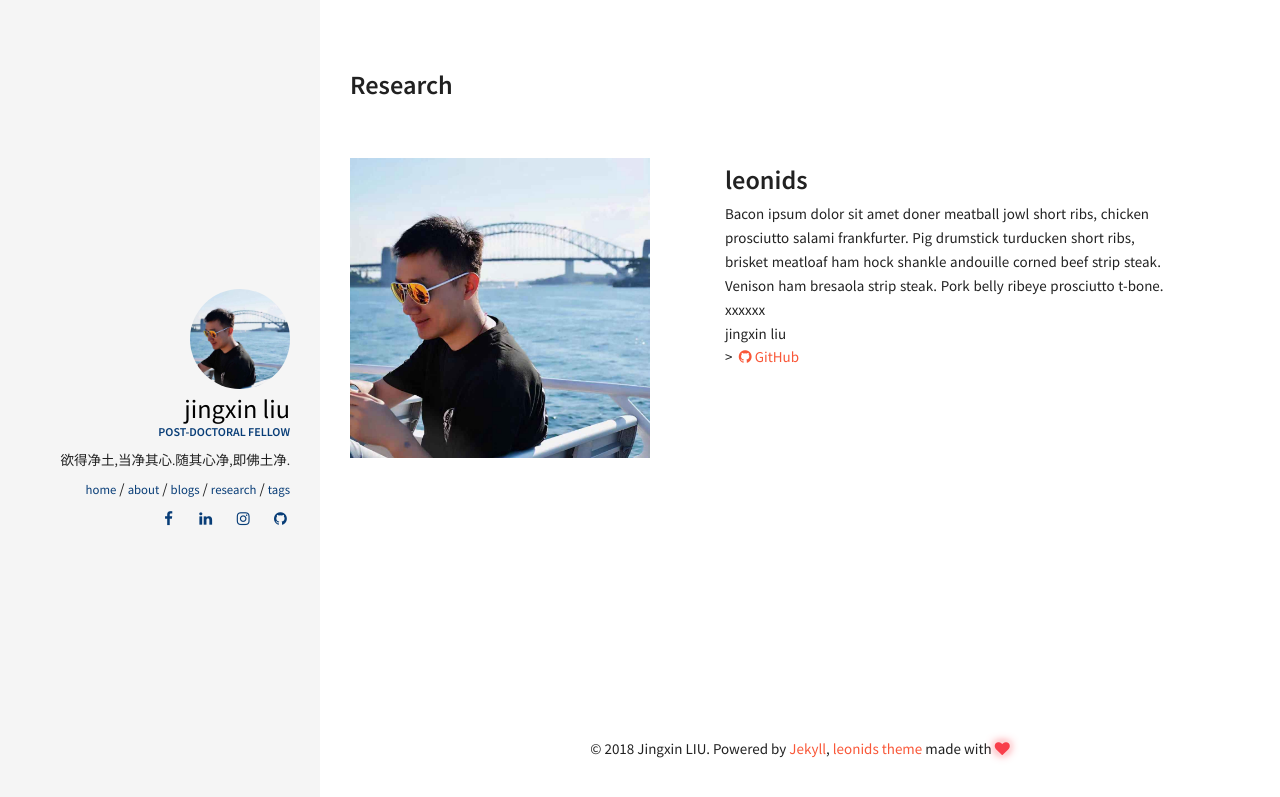
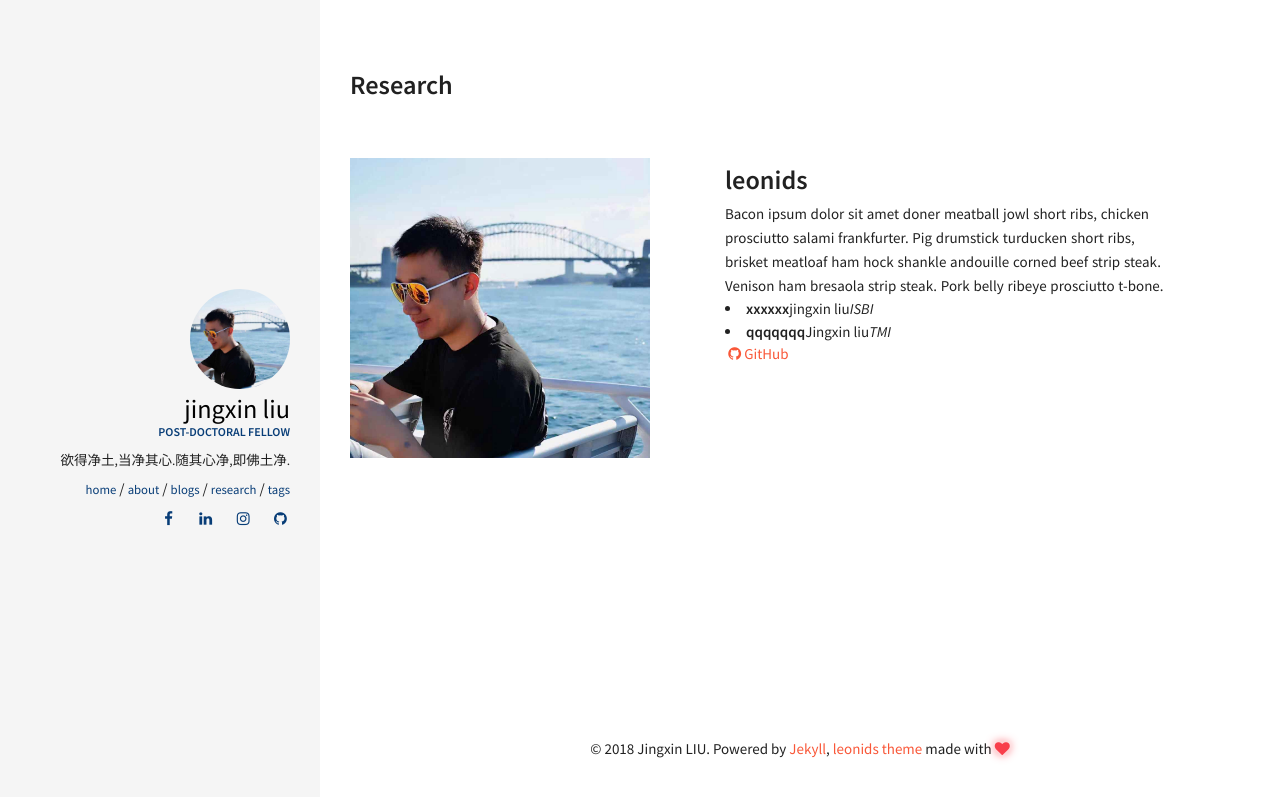
Before and after one commit to Jingxin-LIU/jingxin-liu.github.io, a Jekyll site: the page built from research.html, in a window 1280 px wide. Shown: the top 797 px of the page. Built offline with Jekyll 4.4.1, drawn with Linux system fonts in a browser that asks for light colours.

Commit message:
test add publications2

```diff
--- a/_data/publications.yml
+++ b/_data/publications.yml
@@ -1,3 +1,8 @@
 - name: leonids
   title: xxxxxx
   author: jingxin liu
+  press: ISBI
+- name: leonids
+  title: qqqqqqq
+  author: Jingxin liu
+  press: TMI
--- a/_includes/sections/projects.html
+++ b/_includes/sections/projects.html
@@ -12,10 +12,9 @@
                 {% for paper in site.data.publications %}
                     <div class="pub">
                         {% if paper.name == project.name%}
-                            <p style="margin: 0">{{paper.title}}</p>
-                            <p style="margin: 0">{{paper.author}}</p>
+                            <li><b>{{paper.title}}</b>{{paper.author}}<i>{{paper.press}}</i></li>
                         {% endif %}
-                    </div>>
+                    </div>
                 {% endfor %}
 
                 {% if project.github %}
```
